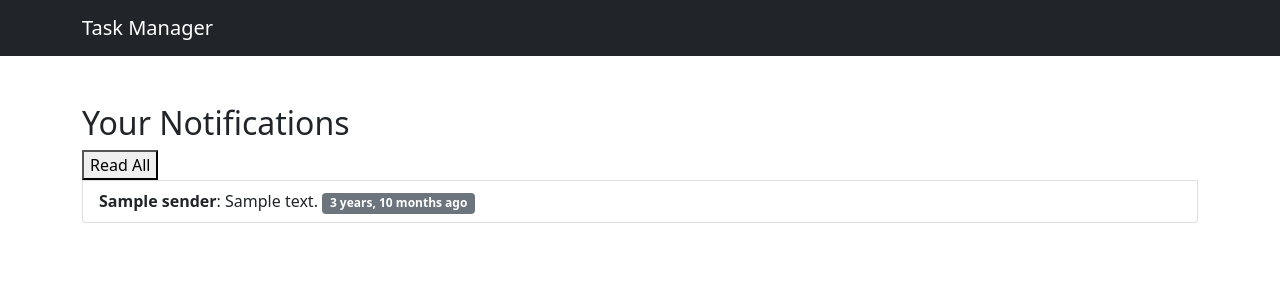
After one commit to Sujan-Naik/dingo, a Django app: template tasks/templates/inbox_page.html in a window 1280 px wide. The commit adds this page. Shown: the top 300 px of the page. Run offline with Django 3.2, Linux system fonts and the light colour scheme; the template is opened without the code that fills it: most values are stand-ins (such as "Sample title", 1, 10 or a date in 2020); some libraries are stand-ins or nearby versions.

Commit message:
Add ability to read all notifications

```diff
--- a/task_manager/urls.py
+++ b/task_manager/urls.py
@@ -39,6 +39,7 @@ urlpatterns = [
     path('teams/<str:team_name>', views.TeamDetailView.as_view(), name='team_detail'),
     path('timeline/', views.TimelineView.as_view(), name='timeline'),
     path('timeline/<int:year>/', views.TimelineYearView.as_view(), name='timeline_year'),
-    path('timeline/<int:year>/<int:month>/', views.TimelineMonthView.as_view(), name='timeline_month')
+    path('timeline/<int:year>/<int:month>/', views.TimelineMonthView.as_view(), name='timeline_month'),
+    path('Inbox', views.InboxPageView.as_view(), name='inbox'),
 
 ]
--- a/tasks/forms.py
+++ b/tasks/forms.py
@@ -284,3 +284,7 @@ class TimeEntryForm(forms.ModelForm):
         input_formats=['%Y-%m-%dT%H:%M'],
         help_text='Format: YYYY-MM-DDTHH:MM'
     )
+
+class ReadAllNotificationsForm(forms.Form):
+    # This form can be empty since we just need it to trigger the form submission
+    pass
--- a/tasks/models.py
+++ b/tasks/models.py
@@ -92,6 +92,9 @@ class Notifications(models.Model):
     timestamp = models.DateTimeField(auto_now_add=True)
     task = models.ForeignKey(Task, on_delete=models.CASCADE, related_name='notifications', null=True, blank=True)
 
+    class Meta:
+        ordering = ['-timestamp']  # Order by timestamp in descending order
+
     def __str__(self):
         return f'{self.sender} to {self.recipient}: {self.message}'
 
--- /dev/null
+++ b/tasks/templates/inbox_page.html
@@ -0,0 +1,23 @@
+{% extends 'base.html' %}
+
+{% block body %}
+{% include 'partials/navbar.html' %}
+{% include 'partials/messages.html' %}
+
+<div class="container mt-5">
+  <h2>Your Notifications</h2>
+  <div class="list-group">
+    <form method="post" action="{% url 'inbox' %}">
+      {% csrf_token %}
+      <button type="submit" name="action" value="read_all">Read All</button>
+    </form>
+    {% for notification in notifications %}
+    <a href="#" class="list-group-item list-group-item-action">
+      <strong>{{ notification.sender }}</strong>: {{ notification.message }}
+      <span class="badge bg-secondary">{{ notification.timestamp|timesince }} ago</span>
+    </a>
+    {% endfor %}
+  </div>
+</div>
+
+{% endblock %}
--- a/tasks/templates/partials/navbar.html
+++ b/tasks/templates/partials/navbar.html
@@ -1,13 +1,21 @@
+
 <nav class="navbar navbar-expand-lg navbar-dark bg-dark mb-3">
   <div class="container">
     <a class="navbar-brand" href="{% url 'dashboard' %}">
       Task Manager
     </a>
-    <button class="navbar-toggler" type="button" data-bs-toggle="collapse" data-bs-target="#navbarSupportedContent" aria-controls="navbarSupportedContent" aria-expanded="false" aria-label="Toggle navigation">
+    <button class="navbar-toggler" type="button" data-bs-toggle="collapse" data-bs-target="#navbarSupportedContent"
+      aria-controls="navbarSupportedContent" aria-expanded="false" aria-label="Toggle navigation">
       <span class="navbar-toggler-icon"></span>
     </button>
     {% if user.is_authenticated %}
-      {% include 'partials/menu.html' %}
+    {% include 'partials/menu.html' %}
+    <span class="navbar-text ms-auto">
+      <a href="{% url 'inbox' %}" class="btn btn-outline-light">
+        <i class="bi bi-inbox"></i> <!-- Bootstrap inbox icon -->
+      </a>
+      <!-- Add other profile icon here if needed -->
+    </span>
     {% endif %}
   </div>
 </nav>
```
Also changed, not shown: tasks/views.py (+39 -31 lines).
